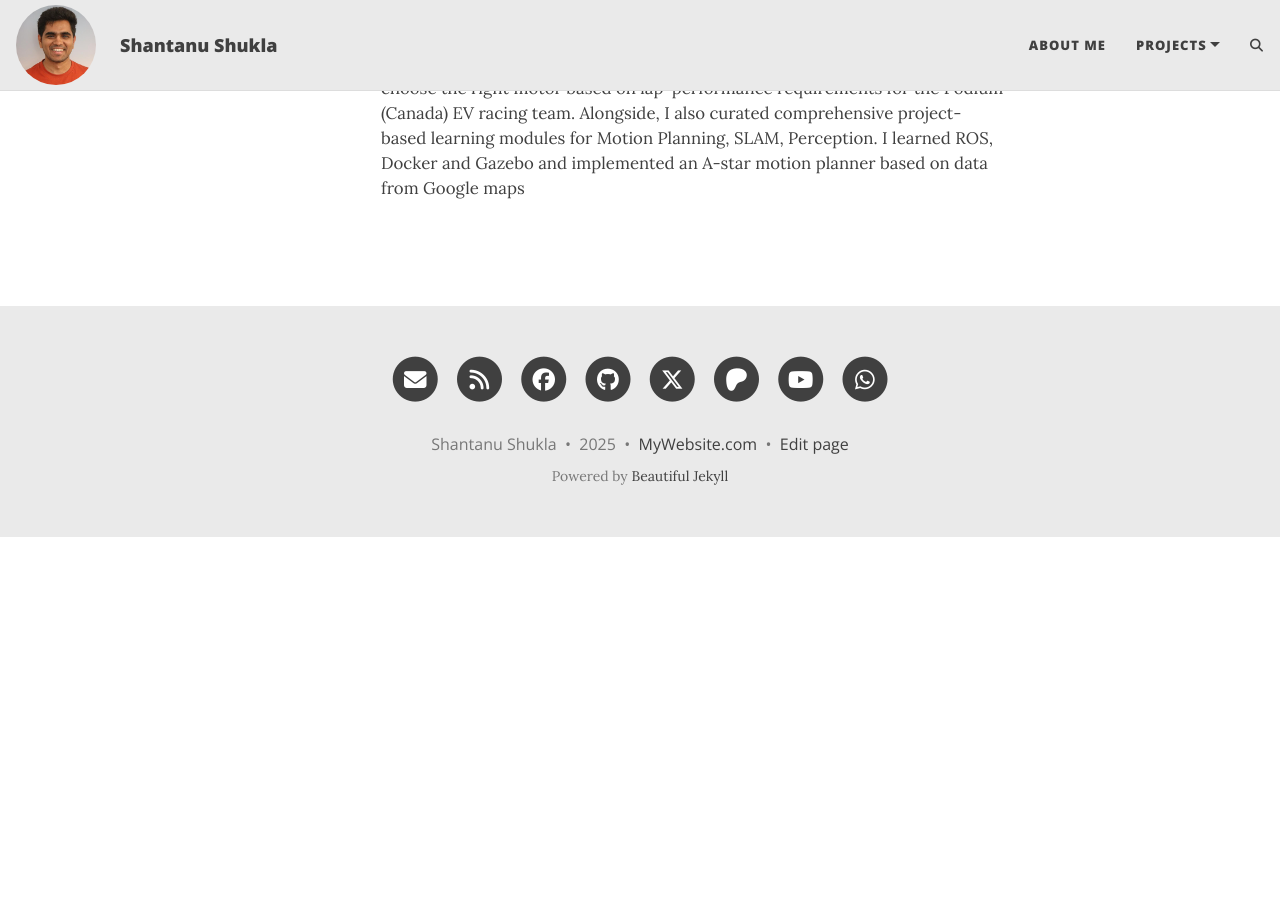
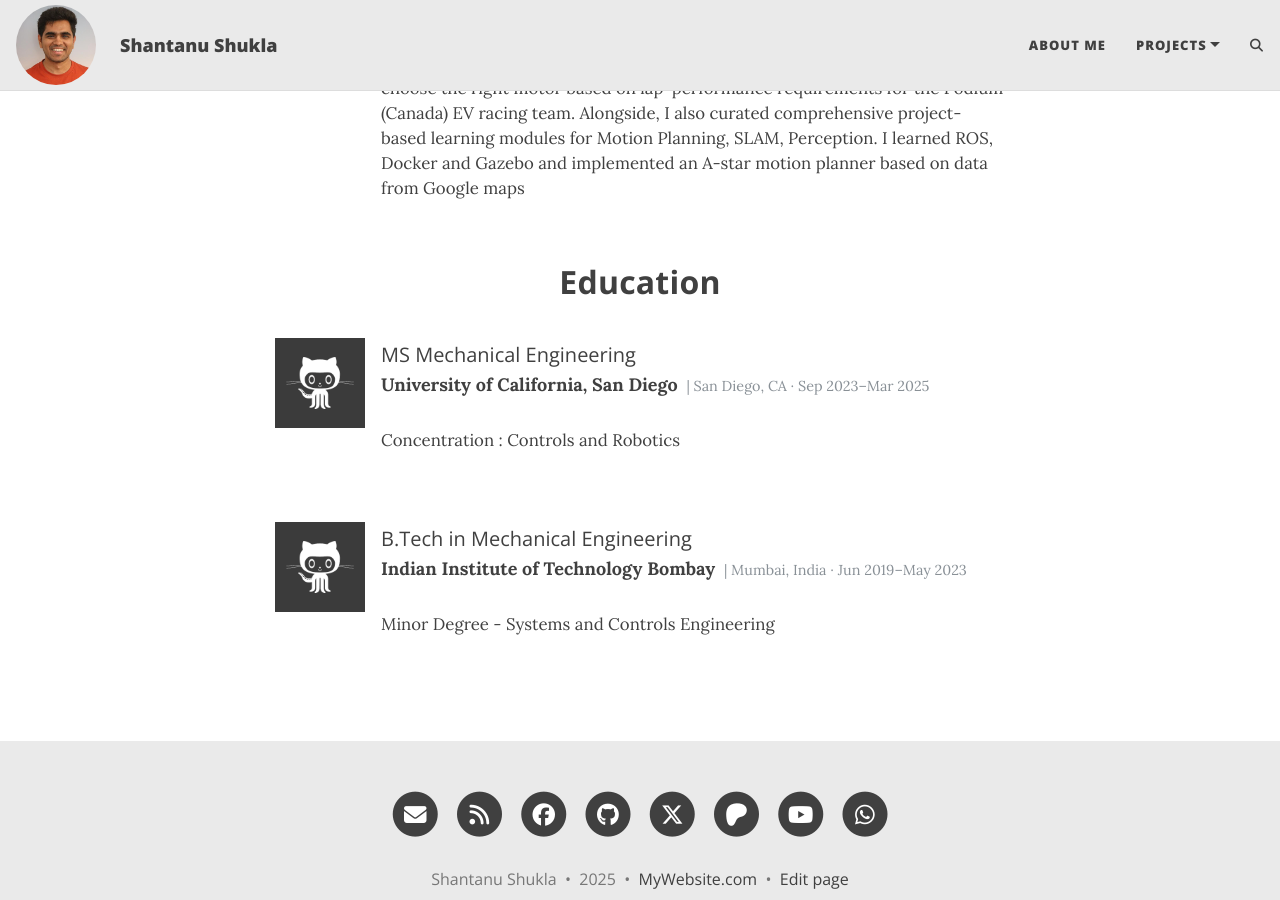
Before and after one commit to shantanusshukla/shantanusshukla.github.io, a Jekyll site: the page built from index.html, in a window 1280 px wide and 900 px high, scrolled down 1962 px. Built offline with Jekyll 4.4.1, drawn with Linux system fonts in a browser that asks for light colours; the list of posts is cut into pages by our own code; comment, search, counter and statistics services are not loaded; before the commit the page ends 2499 px from its top, so only the background shows below that.

Commit message:
Add education Section on home page

```diff
--- /dev/null
+++ b/_data/education.yml
@@ -0,0 +1,17 @@
+- institute: University of California, San Diego
+  title: MS Mechanical Engineering
+  location: San Diego, CA
+  start: Sep 2023
+  end: Mar 2025
+  logo: /assets/img/avatar-icon.png
+  desc: |
+    Concentration : Controls and Robotics
+
+- institute: Indian Institute of Technology Bombay
+  title: B.Tech in Mechanical Engineering
+  location: Mumbai, India
+  start: Jun 2019
+  end: May 2023
+  logo: /assets/img/avatar-icon.png
+  desc: |
+    Minor Degree - Systems and Controls Engineering
--- /dev/null
+++ b/_includes/education.html
@@ -0,0 +1,50 @@
+<section id="experience" class="experience-section">
+    <h2 class="text-center mb-3">Education</h2>
+
+    <div class="mt-4">
+        {% for item in site.data.education %}
+        <article class="exp-item d-flex mb-4">
+            {% if item.logo %}
+            <div class="exp-logo mr-3">
+                <img src="{{ item.logo | relative_url }}" alt="{{ item.institute }} logo">
+            </div>
+            {% endif %}
+
+            <div class="exp-body">
+            <h3 class="h5 mb-1">{{ item.title }}</h3>
+            <div class="exp-companyline mb-2">
+                <strong class="exp-company">
+                    {% if item.link %}
+                        <a href="{{ item.link }}" target="_blank" rel="noopener">{{ item.institute }}</a>
+                    {% else %}
+                        {{ item.institute }}
+                    {% endif %}
+                </strong>
+                <span class="exp-meta small text-muted">
+                    | {% if item.location %}{{ item.location }} · {% endif %}
+                    {{ item.start }}{% if item.end %}–{{ item.end }}{% else %}–Present{% endif %}
+                </span>
+            </div>
+
+            {% if item.bullets %}
+                <ul class="mb-2">
+                    {% for b in item.bullets %}<li>{{ b }}</li>{% endfor %}
+                </ul>
+            {% elsif item.desc %}
+                <div class="exp-desc">{{ item.desc | markdownify }}</div>
+            {% endif %}
+
+            {% if item.skills %}
+                <div class="exp-skills mt-2">
+                {% for s in item.skills %}
+                    <span class="badge badge-pill badge-light skill-badge">{{ s }}</span>
+                {% endfor %}
+                </div>
+            {% endif %}
+            </div>
+        </article>
+
+        <!--{% unless forloop.last %}<hr class="small">{% endunless %}-->
+        {% endfor %}
+    </div>
+</section>
--- a/index.html
+++ b/index.html
@@ -7,4 +7,5 @@ header-extra:
 show_posts: false
 after-content:
   - experience.html
+  - education.html
 ---
```
